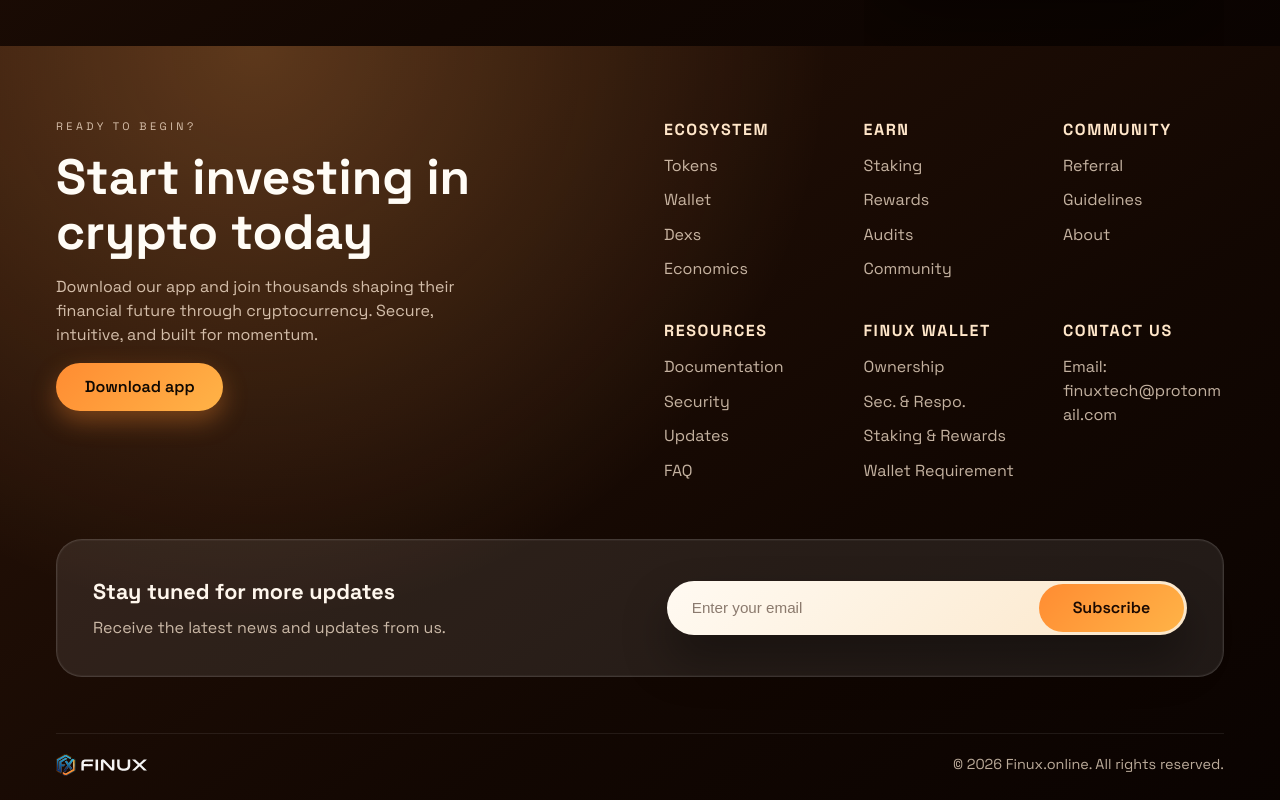
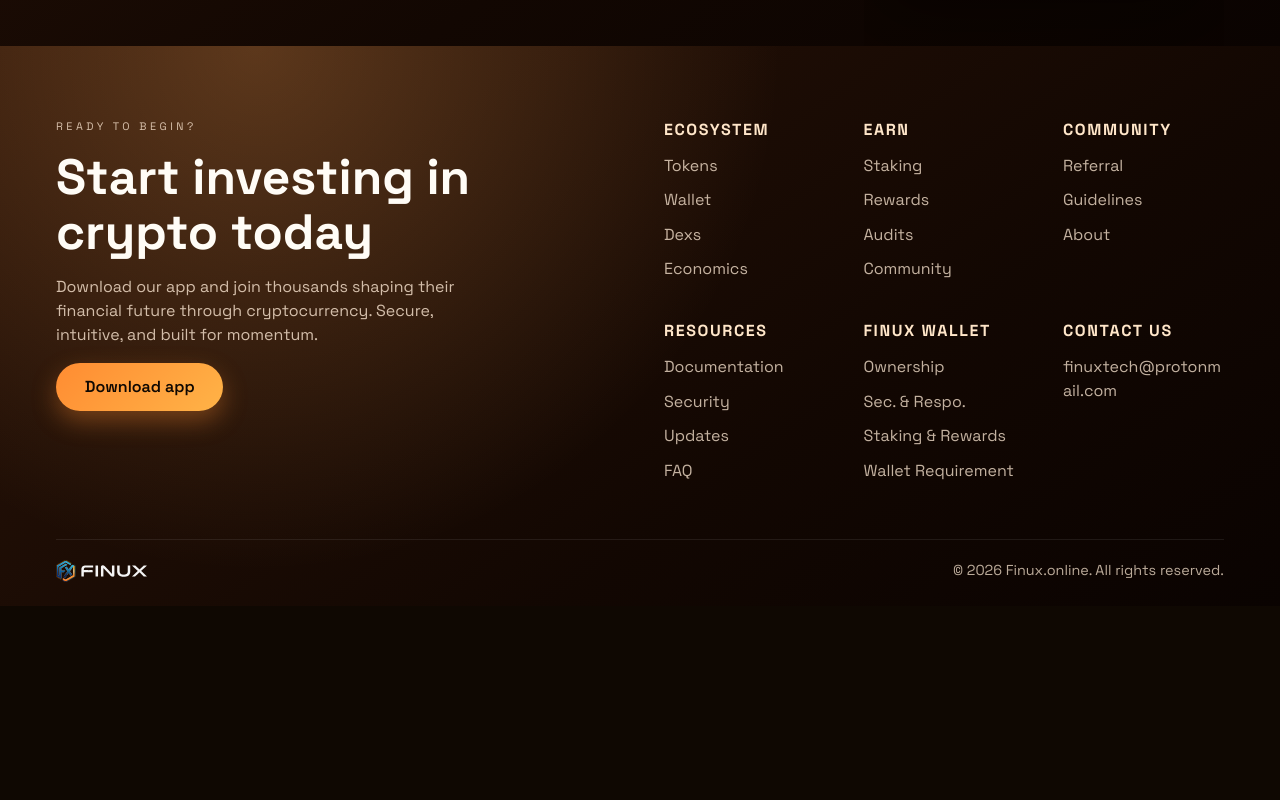
Before and after one commit to Edihub-Dev/finux-cripto-final-test-copy-1, a React (Vite) app: page / in a window 1280 px wide. Shown: the part 6256-7056 px from the top of the page. After the commit the page ends 6862 px from the top, so only its background shows below. Built offline with nearby package versions, Linux system fonts and the light colour scheme.

Commit message:
code upaded for landing footer subscribe content remove it and also contact us email label rmeove it

```diff
--- a/src/pages/landing/LandingFooter.jsx
+++ b/src/pages/landing/LandingFooter.jsx
@@ -125,13 +125,14 @@ const LandingFooter = () => {
               <h3>Contact US</h3>
               <ul>
                 <li>
-                  <a href="mailto:finuxtech@protonmail.com">Email: finuxtech@protonmail.com</a>
+                  <a href="mailto:finuxtech@protonmail.com">finuxtech@protonmail.com</a>
                 </li>
               </ul>
             </div>
           </div>
         </div>
 
+        {/* Newsletter section - Uncomment when needed
         <div className="footer-newsletter">
           <div className="footer-newsletter__copy">
             <h3>Stay tuned for more updates</h3>
@@ -155,6 +156,7 @@ const LandingFooter = () => {
             <button type="submit">Subscribe</button>
           </form>
         </div>
+        */}
 
         <div className="footer-bottom">
           <div className="footer-brand" aria-label="Finux">
```
